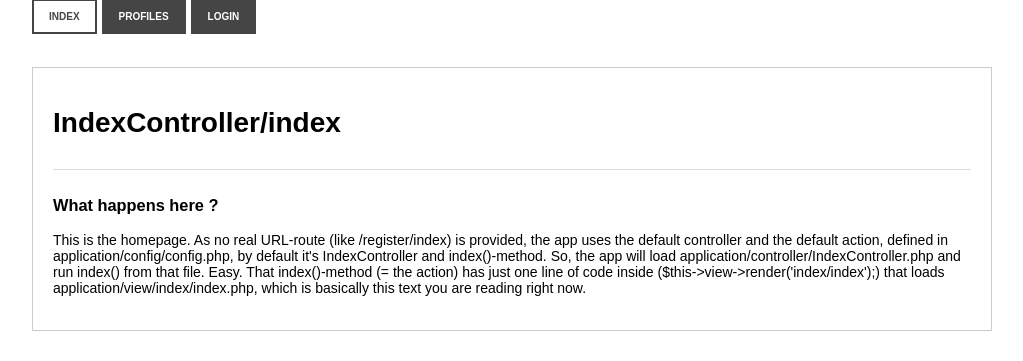
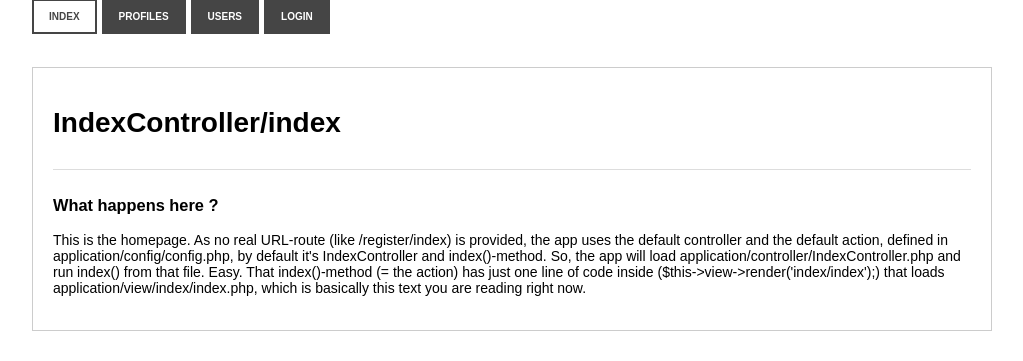
Before and after one commit to High-On-Prompts-Low-On-Unit-Tests/php, a PHP site: page / in a window 1280 px wide. Shown: the part 459-820 px from the top of the page, without its empty margins (128-1151 px from the left). Run offline with PHP 8.4, Linux system fonts and the light colour scheme; some libraries are stand-ins or nearby versions.

Commit message:
add users navigation link

```diff
--- a/application/view/_templates/header.php
+++ b/application/view/_templates/header.php
@@ -24,6 +24,9 @@
             </li>
             <li <?php if (View::checkForActiveController($filename, "profile")) { echo ' class="active" '; } ?> >
                 <a href="<?php echo Config::get('URL'); ?>profile/index">Profiles</a>
+            </li>
+            <li <?php if (View::checkForActiveController($filename, "users")) { echo ' class="active" '; } ?> >
+                <a href="<?php echo Config::get('URL'); ?>users/index">Users</a>
             </li>
             <?php if (Session::userIsLoggedIn()) { ?>
                 <li <?php if (View::checkForActiveController($filename, "dashboard")) { echo ' class="active" '; } ?> >
```
